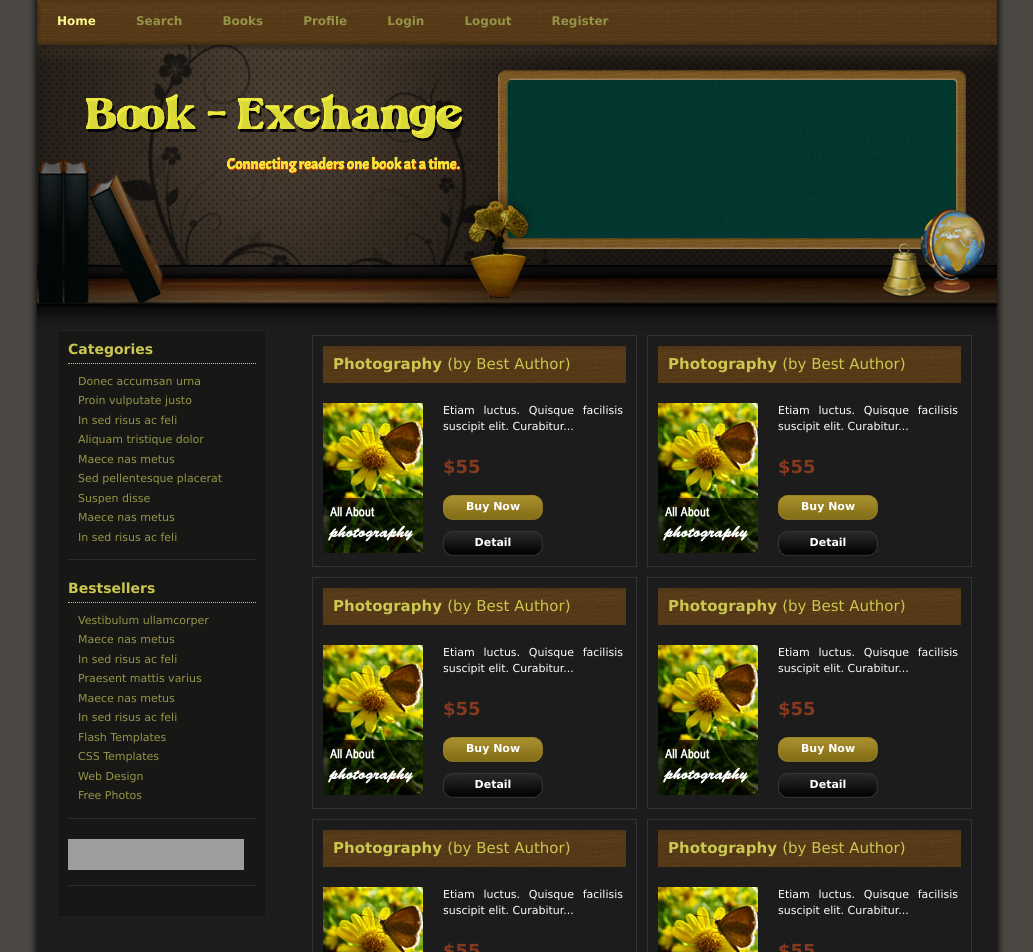
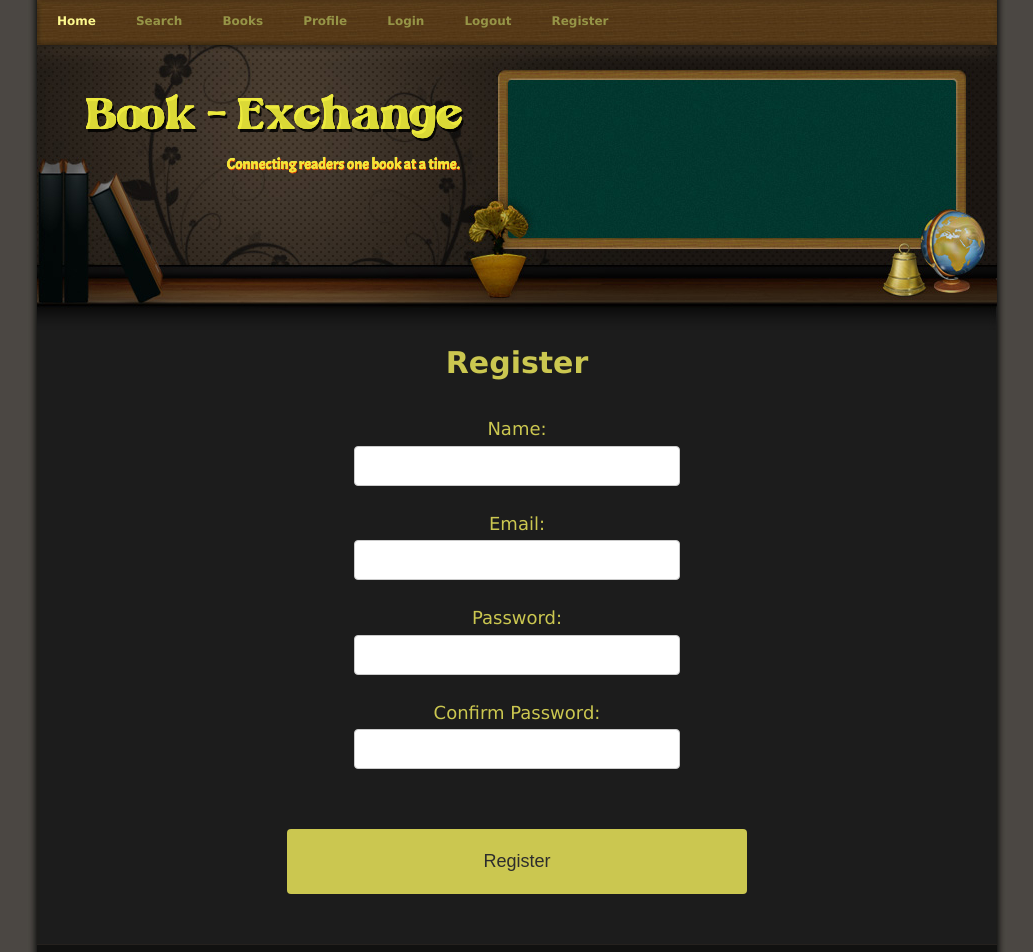
Before and after one commit to YunalHodzha/Book-Exchange-Platform, a React (Create React App) app in the folder client/: page / in a window 1280 px wide. Shown: the top 952 px of the page, without its empty margins (123-1156 px from the left). Built offline with nearby package versions, Linux system fonts and the light colour scheme; grey boxes are pictures that could not be loaded.

Commit message:
add Register component and Register.css style

```diff
--- a/client/src/App.js
+++ b/client/src/App.js
@@ -2,6 +2,7 @@
 import { BookList } from './components/BookList';
 import { Footer } from './components/Footer';
 import { Header } from './components/Header';
+import { Register } from './components/Register';
 import { SideBar } from './components/SideBar';
 
 
@@ -11,8 +12,9 @@ function App() {
             <div id="container">
                 <Header />
                 <div id="content">
-                    <SideBar />
-                    <BookList />
+                    <Register />
+                    {/* <SideBar />
+                    <BookList /> */}
                 </div>
                 <Footer />
             </div>
--- /dev/null
+++ b/client/src/components/Register.js
@@ -0,0 +1,48 @@
+import styles from './Register.module.css';
+
+export const Register = () => {
+    // const [formData, setFormData] = useState({
+    //     name: '',
+    //     email: '',
+    //     password: '',
+    //     confirmPassword: ''
+    // });
+
+    // const handleChange = (e) => {
+    //     const { name, value } = e.target;
+    //     setFormData(prevState => ({
+    //         ...prevState,
+    //         [name]: value
+    //     }));
+    // }
+
+    // const handleSubmit = (e) => {
+    //     e.preventDefault();
+    //     // Validate data and send to backend or Firebase
+    // }
+
+    return (
+        <div className="container"> {/* Use appropriate classnames from your CSS */}
+            <h2>Register</h2>
+            <form /*onSubmit={handleSubmit}*/>
+                <div className="form-group">
+                    <label htmlFor="name">Name:</label>
+                    <input type="text" id="name" name="name" /*value={formData.name} onChange={handleChange} required*/ />
+                </div>
+                <div className="form-group">
+                    <label htmlFor="email">Email:</label>
+                    <input type="email" id="email" name="email" /*value={formData.email} onChange={handleChange} required *//>
+                </div>
+                <div className="form-group">
+                    <label htmlFor="password">Password:</label>
+                    <input type="password" id="password" name="password" /*value={formData.password} onChange={handleChange} required*//>
+                </div>
+                <div className="form-group">
+                    <label htmlFor="confirmPassword">Confirm Password:</label>
+                    <input type="password" id="confirmPassword" name="confirmPassword" /*value={formData.confirmPassword} onChange={handleChange} required*/ />
+                </div>
+                <button type="submit">Register</button>
+            </form>
+        </div>
+    );
+}
--- /dev/null
+++ b/client/src/components/Register.module.css
@@ -0,0 +1,82 @@
+.container {
+    display: flex;
+    flex-direction: column;
+    align-items: center;
+    width: 80%;
+    max-width: 600px;
+    margin: 50px auto;
+    padding: 20px;
+    border: 1px solid #ddd;
+    background-color: #f9f9f9; /* Light gray background for contrast */
+    border-radius: 8px;
+    box-shadow: 0 0 10px rgba(0, 0, 0, 0.1);
+}
+
+h2 {
+    color: #cbc750;; /* Dark gray */
+    text-align: center;
+    margin-bottom: 20px;
+    font-size: 30px;
+    margin-bottom: 50px;
+}
+
+
+
+.form-group {
+    width: 50%;
+    margin: 0 auto;
+    margin-bottom: 20px;
+}
+
+label {
+    font-size: large;
+    display: flex;
+    justify-content: center;
+    align-items: center;
+    margin-bottom: 8px;
+    color: #cbc750; /* Slightly lighter than the h2 for hierarchy */
+}
+
+input[type="text"],
+input[type="email"],
+input[type="password"] {
+    display: flex;
+    flex-direction: column;
+    width: 33%;
+    align-items: center;
+    margin: auto;
+    margin-bottom: 30px;
+    padding: 10px;
+    border: 1px solid #ccc;
+    border-radius: 4px;
+    background-color: #fff;
+    font-size: 16px;
+    color: #333;
+}
+
+button {
+    display: flex;
+    justify-content: center;
+    align-items: center;
+    margin-top: 60px;
+    margin-bottom: 50px;
+    margin-left: auto;
+    margin-right: auto;
+    width: 50%;
+    padding: 22px 33px;
+    background-color: #cbc750; /* Dark background for the button */
+    color: #2d2d2d; /* White text */
+    border: none;
+    border-radius: 4px;
+    cursor: pointer;
+    transition: background-color 0.3s;
+    font-size: large;
+}
+
+button:hover {
+    background-color: #1a1a1a; /* Slightly darker on hover */
+    color: #cbc750;
+
+    border: #ccc;
+    border-style: solid;
+}
```
